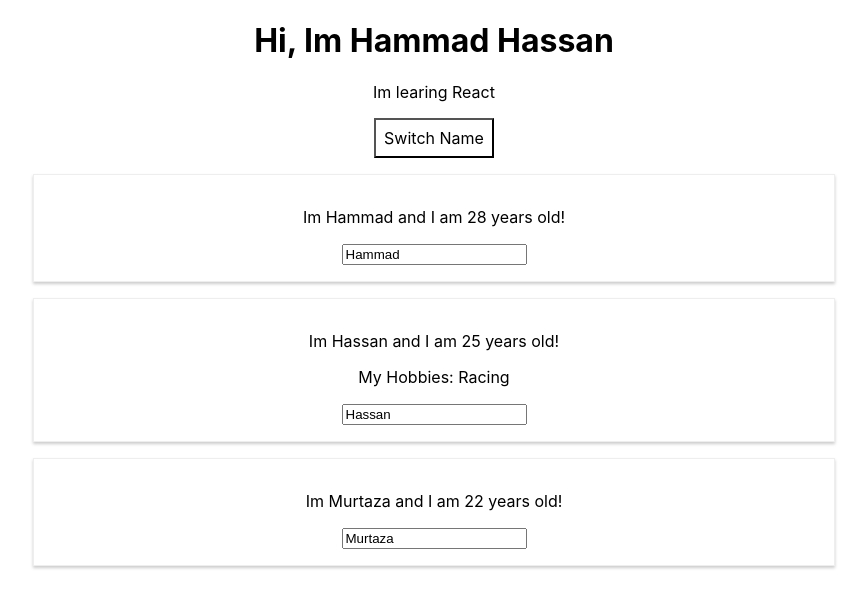
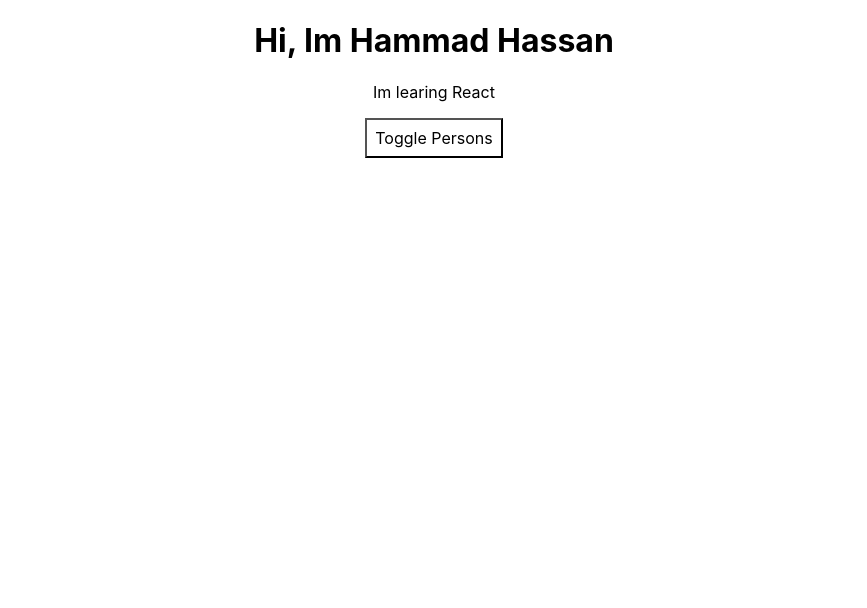
Before and after one commit to hammad-ulhassan/learning-react, a React (Create React App) app: page / in a window 1280 px wide. Shown: the top 608 px of the page, without its empty margins (206-1073 px from the left). Built offline with nearby package versions, Linux system fonts and the light colour scheme.

Commit message:
conditionals, loops, bind, this

```diff
--- a/src/App.js
+++ b/src/App.js
@@ -1,4 +1,4 @@
-import React, {Component} from 'react';
+import React, { Component } from 'react';
 import logo from './logo.svg';
 import './App.css';
 import Person from './Person/Person';
@@ -12,40 +12,53 @@ import PersonByClass from './PersonByClass/PersonByClass';
 //   );
 // }
 
-class App extends Component{
+class App extends Component {
   state = { //reserved word
     persons: [
-      {name: 'Hammad', age: 28},
-      {name: 'Hassan', age: 25},
-      {name: 'Murtaza', age: 22},
+      { id: '1a', name: 'Hammad', age: 28 },
+      { id: '2a', name: 'Hassan', age: 25 },
+      { id: '3a', name: 'Murtaza', age: 22 },
     ],
-    otherState:'some other value'
+    otherState: 'some other value',
+    showPersons: false,
   }
 
-  switchNameHandler = (newName) =>{
+  switchNameHandler = (newName) => {
     // console.log('Was clicked!');
     // this.state.persons[0].name = "Shahid" //Dont do this //warning do not mutate state directly. dom wont re-render
     this.setState({
       persons: [
-        {name: newName, age: 28},
-        {name: 'Hassan', age: 25},
-        {name: 'Murtaza', age: 22},
+        { name: newName, age: 28 },
+        { name: 'Hassan', age: 25 },
+        { name: 'Murtaza', age: 22 },
       ]
     })
   }
 
-  nameChangeHandler=(event)=>{
-    this.setState({
-      persons:[
-        {name: 'Lol', age:41},
-        {name: event.target.value, age: 32},
-        {name: 'Khizer', age:54}
-      ]
-    })
+  nameChangeHandler = (event, id) => {
+    const personIndex = this.state.persons.findIndex(e=>e.id==id);
+    const person = {...this.state.persons[personIndex]};
+    person.name= event.target.value;
+
+    const persons = [...this.state.persons];
+    persons[personIndex]=person;
+    this.setState({persons: persons})
+  }
+
+  togglePersonHandler = (e) => {
+    const doesShow = this.state.showPersons;
+    this.setState({showPersons:!doesShow});
+  }
+
+  deletePersonHandler = (personIndex)=>{
+    // const persons = this.state.persons.slice();
+    const persons = [...this.state.persons];
+    persons.splice(personIndex,1);
+    this.setState({persons: persons});
   }
 
 
-  render(){
+  render() {
     const style = {
       backgroundColor: 'white',
       font: 'inherit',
@@ -53,22 +66,39 @@ class App extends Component{
       padding: '8px',
       cursor: 'pointer'
     }
+    let persons = null;
+    if(this.state.showPersons){
+      persons = (
+        <div>
+              {/* <Person name={this.state.persons[0].name} age={this.state.persons[0].age} />
+              <Person
+                name={this.state.persons[1].name}
+                age={this.state.persons[1].age}
+                click={this.switchNameHandler.bind(this, 'Hassan Murtaza')}
+                changed={this.nameChangeHandler}>
+                My Hobbies: Racing
+              </Person>
+              <Person name={this.state.persons[2].name} age={this.state.persons[2].age} /> */}
+              {this.state.persons.map((person, personIndex)=>{
+                  return <Person
+                    name={person.name}
+                    age={person.age}
+                    click={this.deletePersonHandler.bind(this, personIndex)}
+                    key={person.id}
+                    changed={(e)=>this.nameChangeHandler(e, person.id)}
+                    />
+                })}
+            </div>
+      );
+    }
     return (
       <div className="App">
         <h1>Hi, Im Hammad Hassan</h1>
         <p>Im learing React</p>
         <button
           style={style}
-          onClick={()=>this.switchNameHandler('Agha Hammad')}>Switch Name</button>
-        <Person name={this.state.persons[0].name} age={this.state.persons[0].age}/>
-        <Person
-          name={this.state.persons[1].name}
-          age={this.state.persons[1].age}
-          click={this.switchNameHandler.bind(this, 'Hassan Murtaza')}
-          changed={this.nameChangeHandler}>
-            My Hobbies: Racing
-        </Person>
-        <Person name={this.state.persons[2].name} age={this.state.persons[2].age}/>
+          onClick={this.togglePersonHandler}>Toggle Persons</button>
+        {persons}
       </div>
     );
     // return React.createElement('div', {className: 'App'}, React.createElement('h1', null, `Hi I am Hammad Hssan`));
```
